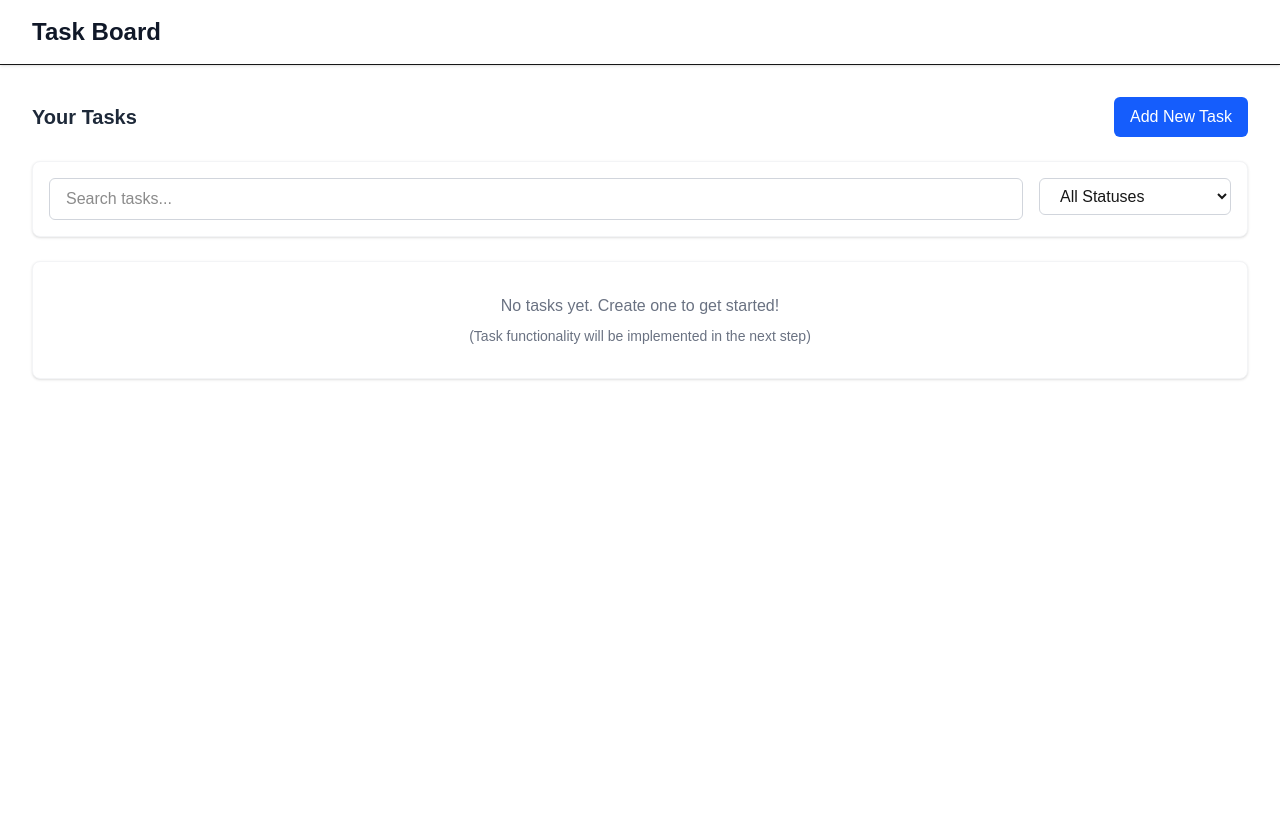
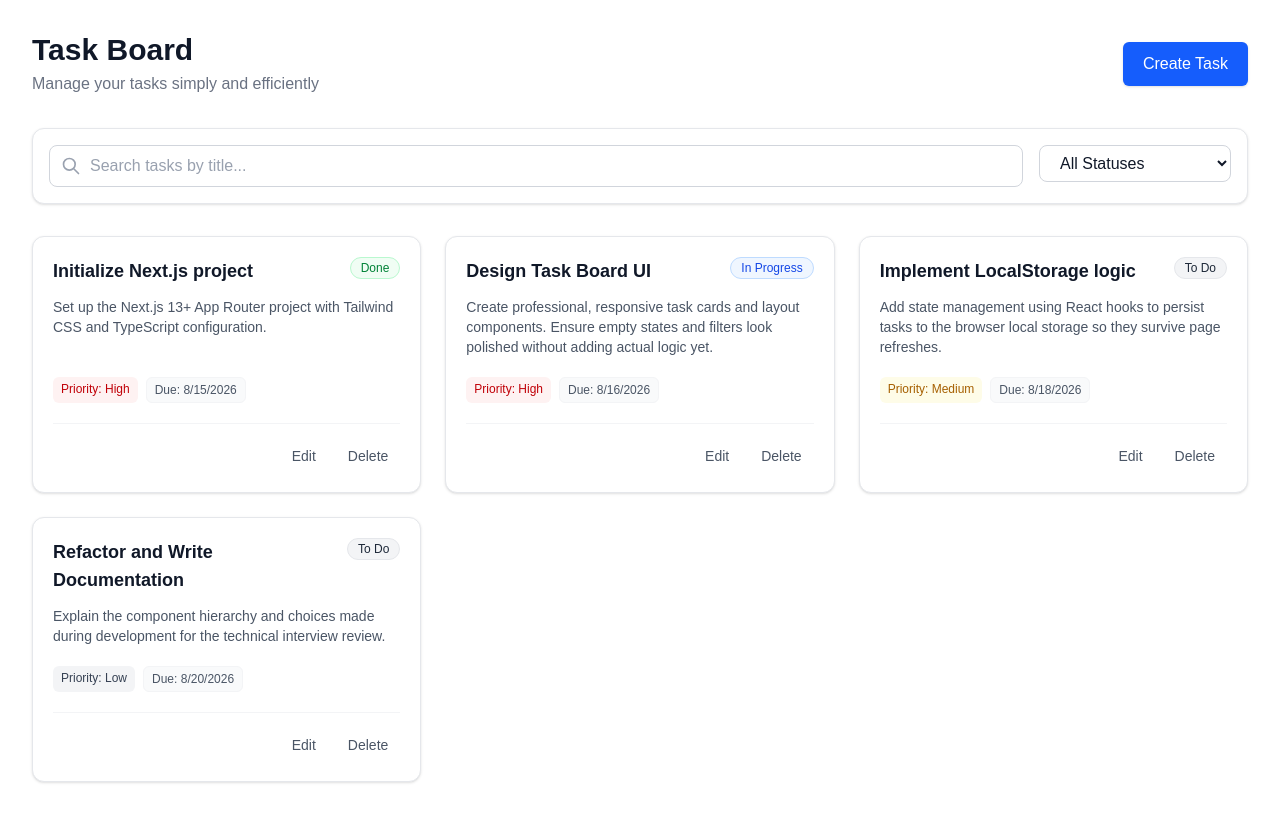
Before and after one commit to Rakib-76/Task-Management-Project, a Next.js app: page / in a window 1280 px wide. Built offline with nearby package versions, Linux system fonts and the light colour scheme.

Commit message:
add to the relevant ui with some component

```diff
--- a/src/app/layout.tsx
+++ b/src/app/layout.tsx
@@ -27,14 +27,7 @@ export default function RootLayout({
       <body
         className={`${geistSans.variable} ${geistMono.variable} antialiased bg-gray-50 text-gray-900 min-h-screen flex flex-col`}
       >
-        <header className="bg-white shadow-sm border-b">
-          <div className="max-w-7xl mx-auto px-4 sm:px-6 lg:px-8 py-4">
-            <h1 className="text-2xl font-bold text-gray-900">Task Board</h1>
-          </div>
-        </header>
-        <main className="flex-1 max-w-7xl mx-auto px-4 sm:px-6 lg:px-8 py-8 w-full">
-          {children}
-        </main>
+        {children}
       </body>
     </html>
   );
--- a/src/app/page.tsx
+++ b/src/app/page.tsx
@@ -1,43 +1,87 @@
+import React from 'react';
+import TaskList from '@/components/TaskList';
+import { Task } from '@/types/task';
+
+// Mock data for visual development only
+const MOCK_TASKS: Task[] = [
+  {
+    id: '1',
+    title: 'Initialize Next.js project',
+    description: 'Set up the Next.js 13+ App Router project with Tailwind CSS and TypeScript configuration.',
+    status: 'Done',
+    priority: 'High',
+    dueDate: '2026-08-15',
+  },
+  {
+    id: '2',
+    title: 'Design Task Board UI',
+    description: 'Create professional, responsive task cards and layout components. Ensure empty states and filters look polished without adding actual logic yet.',
+    status: 'In Progress',
+    priority: 'High',
+    dueDate: '2026-08-16',
+  },
+  {
+    id: '3',
+    title: 'Implement LocalStorage logic',
+    description: 'Add state management using React hooks to persist tasks to the browser local storage so they survive page refreshes.',
+    status: 'To Do',
+    priority: 'Medium',
+    dueDate: '2026-08-18',
+  },
+  {
+    id: '4',
+    title: 'Refactor and Write Documentation',
+    description: 'Explain the component hierarchy and choices made during development for the technical interview review.',
+    status: 'To Do',
+    priority: 'Low',
+    dueDate: '2026-08-20',
+  }
+];
+
 export default function Home() {
   return (
-    <div className="space-y-6">
-      <div className="flex flex-col sm:flex-row justify-between items-start sm:items-center gap-4">
-        <h2 className="text-xl font-semibold text-gray-800">Your Tasks</h2>
+    <div className="max-w-7xl mx-auto px-4 sm:px-6 lg:px-8 py-8 w-full">
+      {/* Header Section */}
+      <header className="flex flex-col sm:flex-row justify-between items-start sm:items-center gap-4 mb-8">
+        <div>
+          <h1 className="text-3xl font-bold text-gray-900">Task Board</h1>
+          <p className="text-gray-500 mt-1">Manage your tasks simply and efficiently</p>
+        </div>
+        <button className="bg-blue-600 hover:bg-blue-700 text-white px-5 py-2.5 rounded-md font-medium transition-colors shadow-sm whitespace-nowrap">
+          Create Task
+        </button>
+      </header>
 
-        {/* Placeholder for future "Create Task" button */}
-        <button className="bg-blue-600 hover:bg-blue-700 text-white px-4 py-2 rounded-md font-medium transition-colors">
-          Add New Task
-        </button>
-      </div>
-
-      {/* Placeholders for future Filter and Search components */}
-      <div className="flex flex-col sm:flex-row gap-4 bg-white p-4 rounded-lg shadow-sm border border-gray-100">
-        <div className="flex-1">
+      {/* Search and Filter Section */}
+      <div className="flex flex-col sm:flex-row gap-4 mb-8 bg-white p-4 rounded-xl shadow-sm border border-gray-200">
+        <div className="flex-1 relative">
+          <div className="absolute inset-y-0 left-0 pl-3 flex items-center pointer-events-none">
+            <svg className="h-5 w-5 text-gray-400" fill="none" viewBox="0 0 24 24" stroke="currentColor">
+              <path strokeLinecap="round" strokeLinejoin="round" strokeWidth={2} d="M21 21l-6-6m2-5a7 7 0 11-14 0 7 7 0 0114 0z" />
+            </svg>
+          </div>
           <input
             type="text"
-            placeholder="Search tasks..."
-            className="w-full px-4 py-2 border border-gray-300 rounded-md focus:outline-none focus:ring-2 focus:ring-blue-500 focus:border-transparent"
-            disabled
+            placeholder="Search tasks by title..."
+            className="w-full pl-10 pr-4 py-2 border border-gray-300 rounded-lg focus:outline-none focus:ring-2 focus:ring-blue-500 focus:border-transparent text-gray-900 placeholder-gray-400 transition-shadow"
           />
         </div>
         <div className="w-full sm:w-48">
           <select
-            className="w-full px-4 py-2 border border-gray-300 rounded-md focus:outline-none focus:ring-2 focus:ring-blue-500 bg-white"
-            disabled
+            className="w-full px-4 py-2 border border-gray-300 rounded-lg focus:outline-none focus:ring-2 focus:ring-blue-500 bg-white text-gray-900 cursor-pointer transition-shadow"
           >
-            <option>All Statuses</option>
-            <option>To Do</option>
-            <option>In Progress</option>
-            <option>Done</option>
+            <option value="All">All Statuses</option>
+            <option value="To Do">To Do</option>
+            <option value="In Progress">In Progress</option>
+            <option value="Done">Done</option>
           </select>
         </div>
       </div>
 
-      {/* Placeholder for Task List */}
-      <div className="bg-white rounded-lg shadow-sm border border-gray-100 p-8 text-center text-gray-500">
-        <p>No tasks yet. Create one to get started!</p>
-        <p className="text-sm mt-2">(Task functionality will be implemented in the next step)</p>
-      </div>
+      {/* Task List Section */}
+      <main>
+        <TaskList tasks={MOCK_TASKS} />
+      </main>
     </div>
   );
 }
--- /dev/null
+++ b/src/components/EmptyState.tsx
@@ -0,0 +1,20 @@
+import React from 'react';
+
+interface EmptyStateProps {
+  message: string;
+  description?: string;
+}
+
+export default function EmptyState({ message, description }: EmptyStateProps) {
+  return (
+    <div className="flex flex-col items-center justify-center py-16 px-4 bg-white rounded-xl shadow-sm border border-gray-200 text-center">
+      <div className="text-gray-300 mb-4 bg-gray-50 p-4 rounded-full">
+        <svg className="w-12 h-12" fill="none" viewBox="0 0 24 24" stroke="currentColor" aria-hidden="true">
+          <path strokeLinecap="round" strokeLinejoin="round" strokeWidth={1.5} d="M9 5H7a2 2 0 00-2 2v12a2 2 0 002 2h10a2 2 0 002-2V7a2 2 0 00-2-2h-2M9 5a2 2 0 002 2h2a2 2 0 002-2M9 5a2 2 0 012-2h2a2 2 0 012 2m-3 7h3m-3 4h3m-6-4h.01M9 16h.01" />
+        </svg>
+      </div>
+      <h3 className="text-lg font-medium text-gray-900">{message}</h3>
+      {description && <p className="mt-2 text-sm text-gray-500 max-w-sm">{description}</p>}
+    </div>
+  );
+}
--- /dev/null
+++ b/src/components/TaskCard.tsx
@@ -0,0 +1,55 @@
+import React from 'react';
+import { Task } from '@/types/task';
+
+interface TaskCardProps {
+  task: Task;
+}
+
+export default function TaskCard({ task }: TaskCardProps) {
+  const statusColors = {
+    'To Do': 'bg-gray-100 text-gray-800 border-gray-200',
+    'In Progress': 'bg-blue-50 text-blue-700 border-blue-200',
+    'Done': 'bg-green-50 text-green-700 border-green-200',
+  };
+
+  const priorityColors = {
+    'Low': 'bg-gray-100 text-gray-700',
+    'Medium': 'bg-yellow-50 text-yellow-700',
+    'High': 'bg-red-50 text-red-700',
+  };
+
+  return (
+    <div className="bg-white rounded-xl shadow-sm border border-gray-200 p-5 hover:shadow-md transition-shadow flex flex-col h-full">
+      <div className="flex justify-between items-start mb-3 gap-2">
+        <h3 className="text-lg font-semibold text-gray-900 line-clamp-2" title={task.title}>
+          {task.title}
+        </h3>
+        <span className={`px-2.5 py-0.5 rounded-full text-xs font-medium whitespace-nowrap border ${statusColors[task.status]}`}>
+          {task.status}
+        </span>
+      </div>
+
+      <p className="text-gray-600 text-sm mb-5 flex-grow line-clamp-3">
+        {task.description}
+      </p>
+
+      <div className="flex flex-wrap gap-2 mb-5 text-xs">
+        <span className={`px-2 py-1 rounded-md font-medium ${priorityColors[task.priority]}`}>
+          Priority: {task.priority}
+        </span>
+        <span className="px-2 py-1 bg-gray-50 border border-gray-100 text-gray-600 rounded-md flex items-center font-medium">
+          Due: {new Date(task.dueDate).toLocaleDateString()}
+        </span>
+      </div>
+
+      <div className="flex justify-end gap-2 mt-auto pt-4 border-t border-gray-100">
+        <button className="text-sm px-3 py-1.5 text-gray-600 hover:text-blue-600 hover:bg-blue-50 rounded-md transition-colors font-medium">
+          Edit
+        </button>
+        <button className="text-sm px-3 py-1.5 text-gray-600 hover:text-red-600 hover:bg-red-50 rounded-md transition-colors font-medium">
+          Delete
+        </button>
+      </div>
+    </div>
+  );
+}
--- /dev/null
+++ b/src/components/TaskList.tsx
@@ -0,0 +1,27 @@
+import React from 'react';
+import { Task } from '@/types/task';
+import TaskCard from './TaskCard';
+import EmptyState from './EmptyState';
+
+interface TaskListProps {
+  tasks: Task[];
+}
+
+export default function TaskList({ tasks }: TaskListProps) {
+  if (tasks.length === 0) {
+    return (
+      <EmptyState
+        message="No tasks found"
+        description="Try adjusting your search or filters, or create a new task to get started."
+      />
+    );
+  }
+
+  return (
+    <div className="grid grid-cols-1 md:grid-cols-2 lg:grid-cols-3 gap-6">
+      {tasks.map((task) => (
+        <TaskCard key={task.id} task={task} />
+      ))}
+    </div>
+  );
+}
--- /dev/null
+++ b/src/types/task.ts
@@ -0,0 +1,11 @@
+export type TaskPriority = 'Low' | 'Medium' | 'High';
+export type TaskStatus = 'To Do' | 'In Progress' | 'Done';
+
+export interface Task {
+  id: string;
+  title: string;
+  description: string;
+  status: TaskStatus;
+  priority: TaskPriority;
+  dueDate: string;
+}
```
